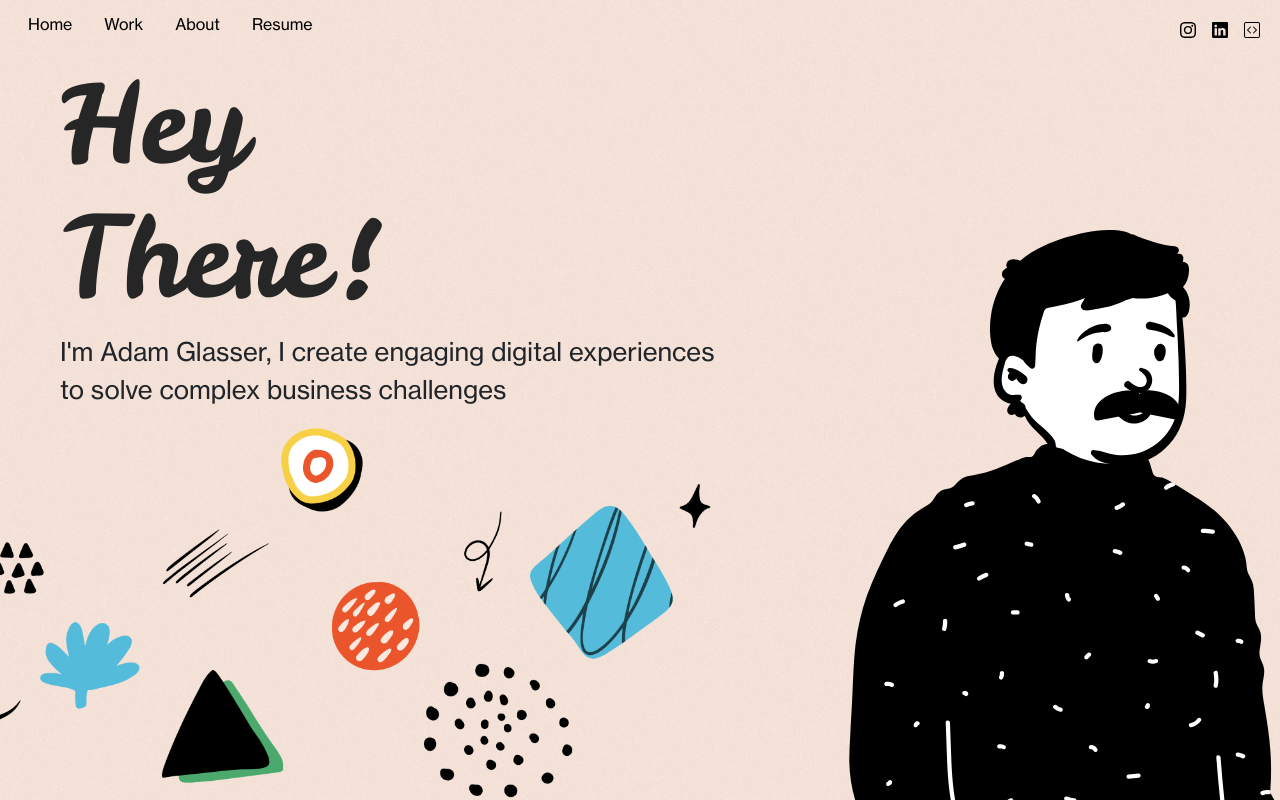
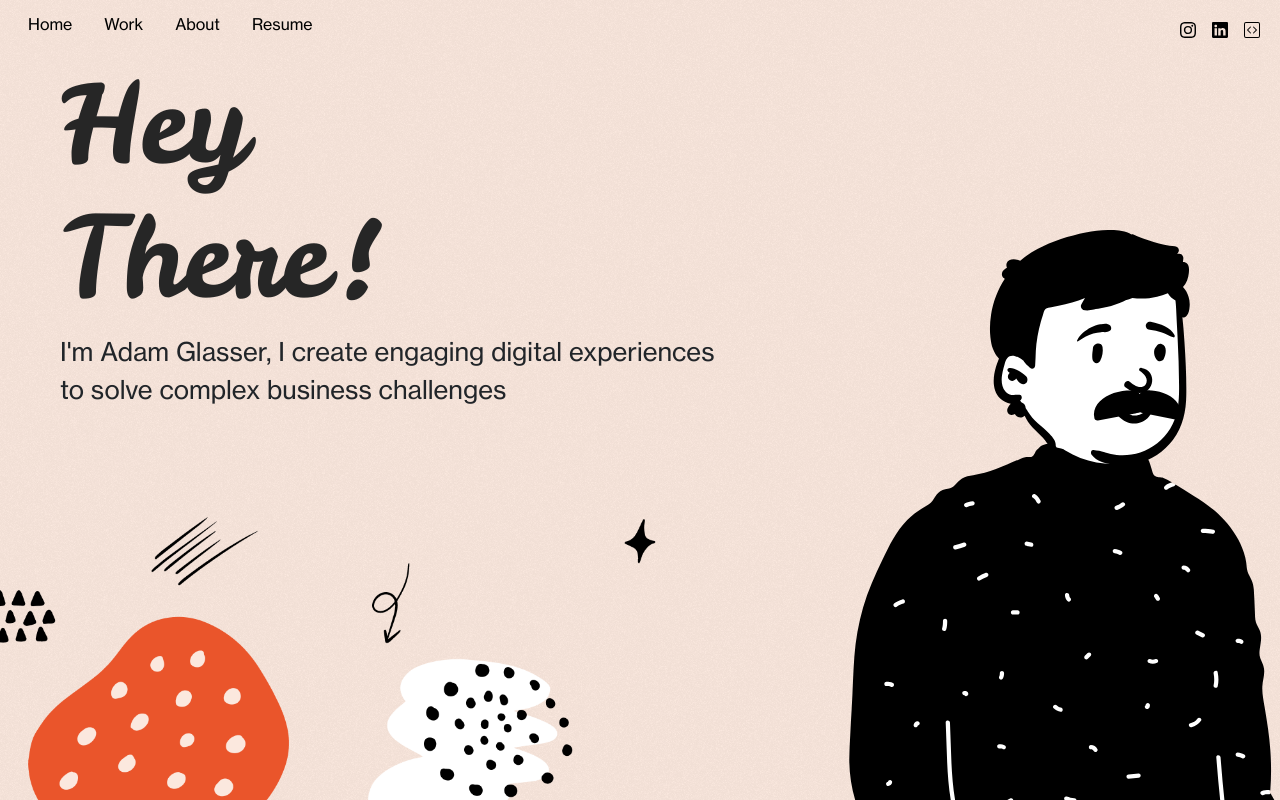
Before and after one commit to adamglasser/arglasser, a React (Create React App) app: page /About in a window 1280 px wide. Built offline with nearby package versions, Linux system fonts and the light colour scheme.

Commit message:
remove some noise on images, and optimize wrapping to prevent flickers

```diff
--- a/src/routes/about/About.js
+++ b/src/routes/about/About.js
@@ -5,11 +5,13 @@ import AdamPeepMobile from './assets/AG-Open-Peep-Mobile-min.svg'
 import './styles/About.scss'
 
 
+
 const About = () => {
     const navigate = useNavigate();
     return (
         <>
-            <div className="funky-pattern bg-light h-100 d-flex flex-column adam-wrapper">
+            <div className='funky-wrapper'>
+                <div className="funky-pattern h-100 d-flex flex-column adam-wrapper">
                     <Header textClassName={'dark-nav-link'} />
                     <div className='row flex-row-reverse mx-auto w-100 d-flex flex-grow-1 flex-column'>
                         <div className='mobile-peep-col col-12 d-flex flex-column d-md-none'>
@@ -28,6 +30,7 @@ const About = () => {
                         </div>
                     </div>
                 </div>
+            </div>
         </>
     )
 }
--- a/src/routes/about/styles/About.scss
+++ b/src/routes/about/styles/About.scss
@@ -1,23 +1,24 @@
 .funky-pattern::after{
-    position:absolute; width:0; height:0; overflow:hidden; z-index:-1; // hide images
-    content:url('../assets/Plain-Pink-Noise-min.png') url('../assets/Plain-Pink-Noise-min.png') url('../assets/FunkyScrib3-min.png')   // load images
+    position:absolute; width:0; height:0; overflow:hidden; z-index:-1;
+    content:url('../assets/Plain-Pink-Noise-min.png') url('../assets/Plain-Pink-Noise-min.png') url('../assets/Funky-Scrib3.png')  !important
  }
 
+ .funky-wrapper{
+    min-height: 100vh;
+    background-image: url('../assets/Plain-Pink-Noise-min.png');
+ }
 .funky-pattern{
     min-height: 100vh;
     background-size: cover;
     background-position: center;
 
-    @media screen and (max-width: 992px) {
-        background-image: url('../assets/Plain-Pink-Noise-min.png');
-    }
 
     @media screen and (max-width: 1400px) and (max-height: 768px) {
         background-image: url('../assets/Plain-Pink-Noise-min.png');
     }
 
     @media screen and (min-width: 768px) and (max-width: 1400px) and (min-height: 768px) {
-        background-image: url('../assets/FunkyScrib3-min.png');
+        background-image: url('../assets/Funky-Scrib3.png');
     }
 
     @media screen and (min-width: 1400px) {
```
Also changed, not shown: src/routes/about/assets/Funky-Scrib3.png (added), src/routes/about/assets/FunkyScrib3-min.png (deleted). Lines whose indentation alone changed are shown as unchanged.
